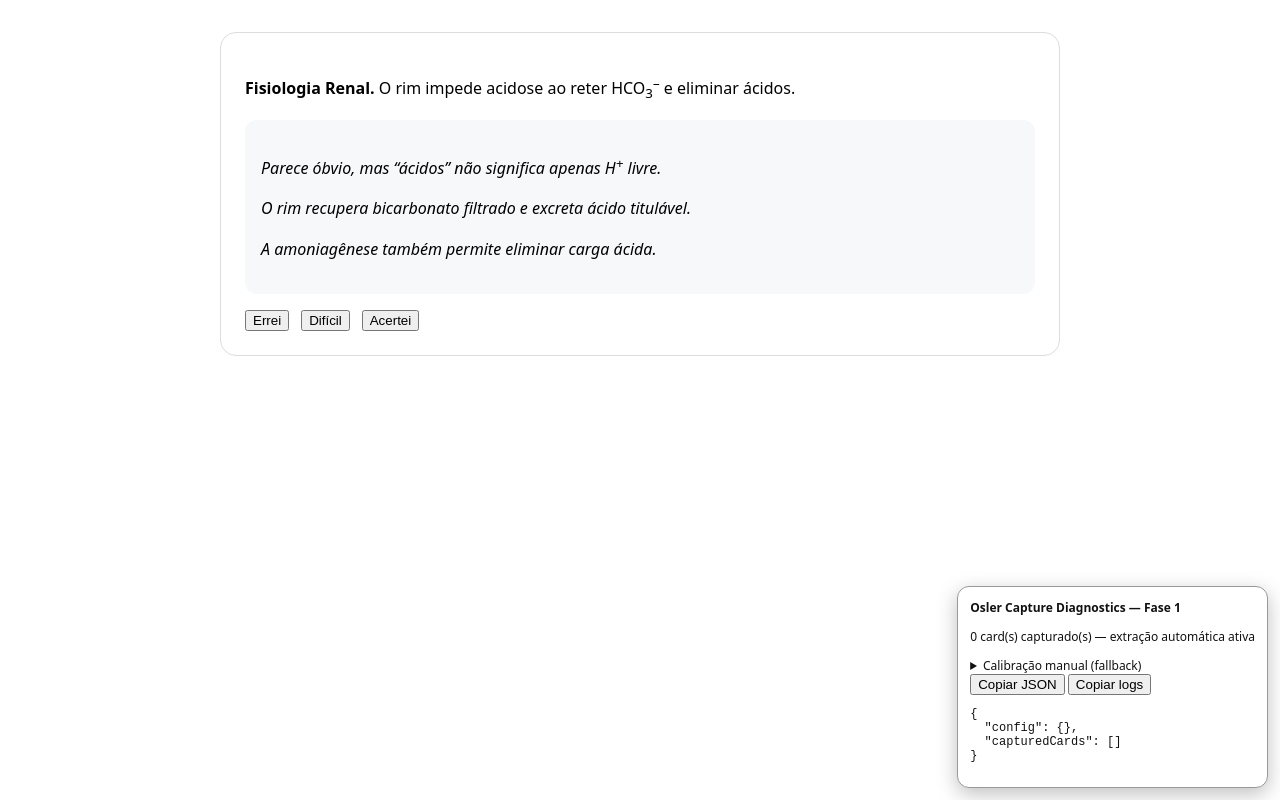
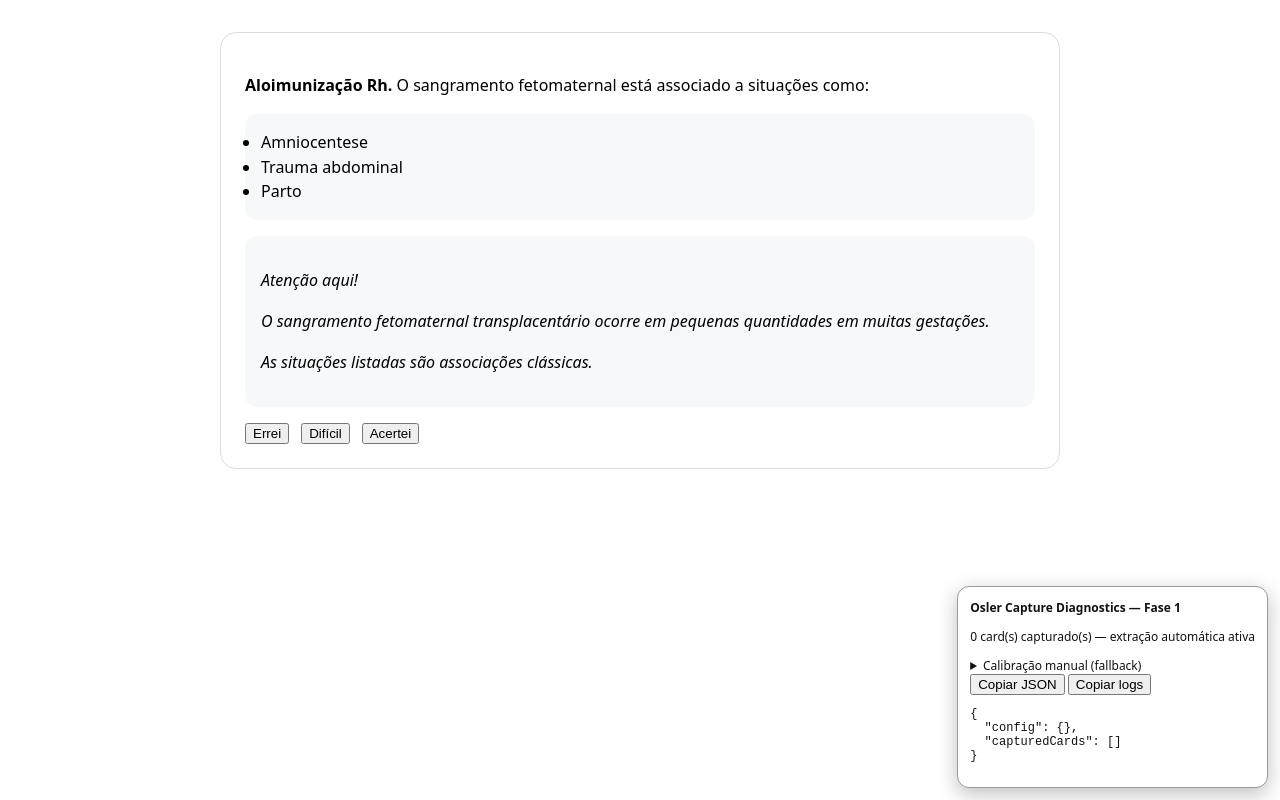
Before and after one commit to leonardolealluz183-bit/osler-anki-bridge, a website: page docs/index.html in a window 1280 px wide. Drawn offline with Linux system fonts and the light colour scheme.

Commit message:
Demonstrate non-cloze answer capture

```diff
--- a/docs/index.html
+++ b/docs/index.html
@@ -7,18 +7,23 @@
     <style>
       body { font-family: system-ui, sans-serif; margin: 2rem auto; max-width: 840px; line-height: 1.55; }
       main { border: 1px solid #ddd; border-radius: 16px; padding: 1.5rem; }
-      .osler-card-explanation { background: #f6f8fa; border-radius: 12px; padding: 1rem; }
+      .answer-block, .osler-card-explanation { background: #f6f8fa; border-radius: 12px; padding: 1rem; margin-top: 1rem; }
       .actions { display: flex; gap: .75rem; margin-top: 1rem; }
     </style>
   </head>
   <body>
     <main>
       <div>
-        <p><strong>Fisiologia Renal.</strong> O rim impede acidose ao <span class="cloze-answer">reter HCO<sub>3</sub><sup>–</sup></span> e eliminar <span class="cloze-answer">ácidos</span>.</p>
+        <p><strong>Aloimunização Rh.</strong> O sangramento fetomaternal está associado a situações como:</p>
+        <ul class="answer-block">
+          <li>Amniocentese</li>
+          <li>Trauma abdominal</li>
+          <li>Parto</li>
+        </ul>
         <div class="osler-card-explanation">
-          <p><em>Parece óbvio, mas “ácidos” não significa apenas H<sup>+</sup> livre.</em></p>
-          <p><em>O rim recupera bicarbonato filtrado e excreta ácido titulável.</em></p>
-          <p><em>A amoniagênese também permite eliminar carga ácida.</em></p>
+          <p><em>Atenção aqui!</em></p>
+          <p><em>O sangramento fetomaternal transplacentário ocorre em pequenas quantidades em muitas gestações.</em></p>
+          <p><em>As situações listadas são associações clássicas.</em></p>
         </div>
       </div>
       <div class="actions">
```
